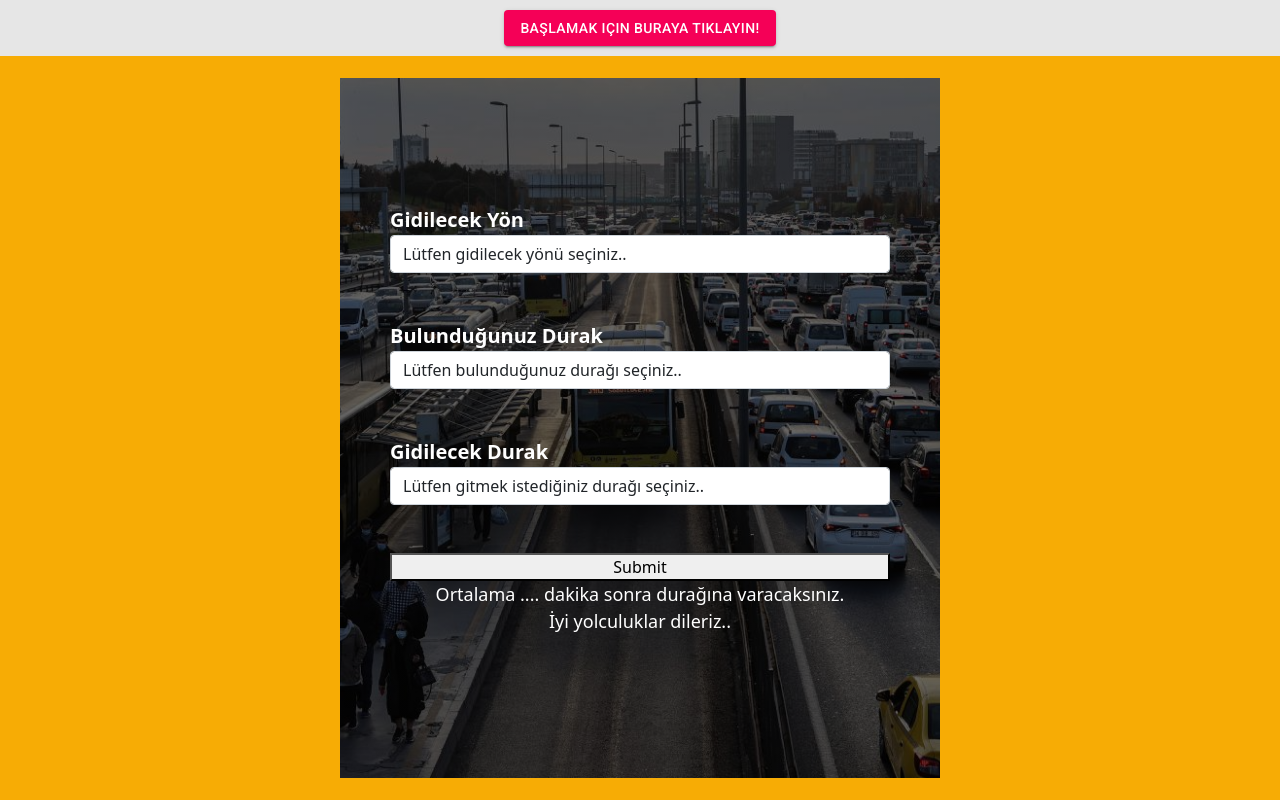
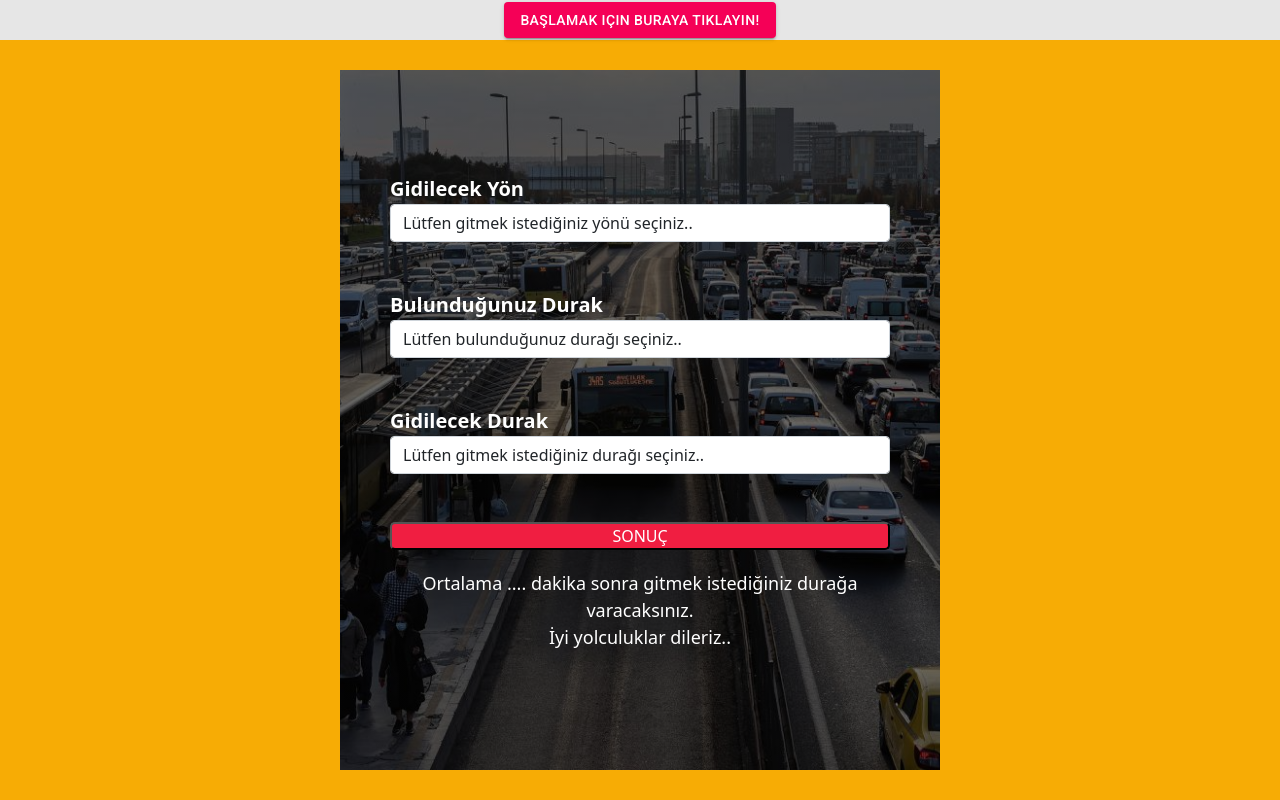
Before and after one commit to ErenCelik96/metro-project-reactjs, a React (Create React App) app: page /form in a window 1280 px wide. Built offline with nearby package versions, Linux system fonts and the light colour scheme.

Commit message:
added error message

```diff
--- a/src/App.css
+++ b/src/App.css
@@ -6,7 +6,7 @@
 
 nav {
     width: 100%;
-    height: 7vh;
+    height: 5vh;
     background-color: #e6e6e6;
     display: flex;
     justify-content:center;
@@ -18,7 +18,7 @@ nav {
 .start {
     background-color: #F7AC05;
     width: 100%;
-    height: 93vh;
+    height: 95vh;
     display: flex;
     justify-content:center;
     align-items:center;
@@ -50,7 +50,7 @@ h2 {
 
 .form{
     background-color: #F7AC05;
-    height: 93vh;
+    height: 95vh;
 }
 
 .form-container {
@@ -83,5 +83,16 @@ label {
 #result {
     font-size:18px;
     text-align:center;
-    /* visibility: hidden; */
 }
+
+#result-btn {
+    margin-bottom:20px;
+    background-color: #f01e41;
+    color: white;
+    font-weight:500;
+    border-radius: 5px;
+}
+
+#result-btn:hover {
+    background-color:#750a1c;
+}
--- a/src/components/Form.js
+++ b/src/components/Form.js
@@ -32,7 +32,7 @@ export default function Form() {
             <div className="form-container">
                 <label for="exampleFormControlSelect1">Gidilecek Yön</label>
                 <select name="gYön" onChange={handleChange3} className="form-control mb-5" id="exampleFormControlSelect1">
-                    <option value="">Lütfen gidilecek yönü seçiniz..</option>
+                    <option value="">Lütfen gitmek istediğiniz yönü seçiniz..</option>
                     <option value="Kadıköy yönü">Kadıköy yönü</option>
                     <option value="Tavşantepe yönü">Tavşantepe yönü</option>
                 </select>
@@ -84,8 +84,8 @@ export default function Form() {
                     <option value="19">Pendik</option>
                     <option value="20">Tavşantepe</option>
                 </select>
-                <button type="button" onClick={() => result()}>Submit</button>
-                <p id="result" className="text-white">Ortalama {item } dakika sonra {} durağına varacaksınız.<br /> İyi yolculuklar dileriz..</p>
+                <button id="result-btn" type="button" onClick={() => result()}>SONUÇ</button>
+                <p id="result" className="text-white">{item<0 ?  "Hatalı durak girişi! Lütfen tekrar deneyiniz.": `Ortalama ${item} dakika sonra gitmek istediğiniz durağa varacaksınız.`} <br /> İyi yolculuklar dileriz..</p>
             </div>
         </div>
     )
```
